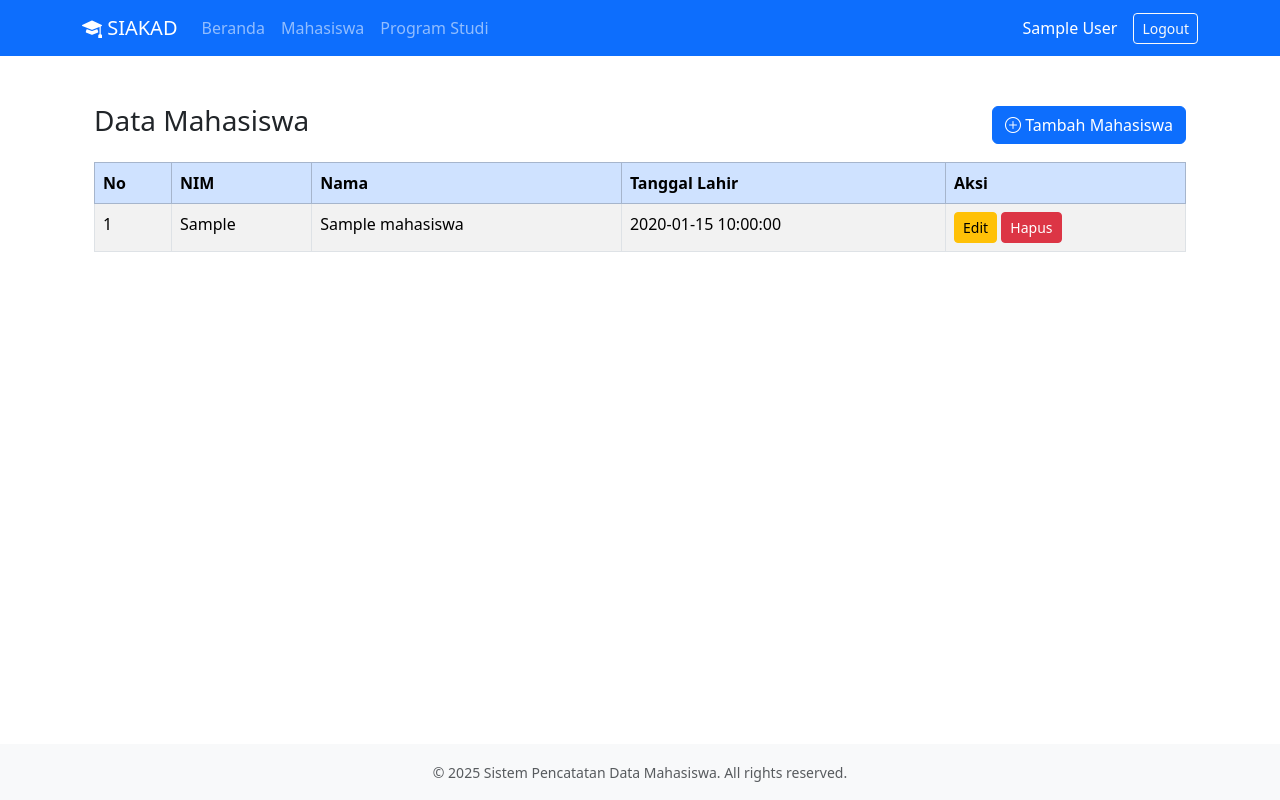
After one commit to Naufal1-ai/pencatatan-data-mahasiswa-, a PHP site: page /mahasiswa/index.php in a window 1280 px wide. The commit adds this page. Run offline with PHP 8.4, Linux system fonts and the light colour scheme; the visitor is signed in with stand-in values (Sample User, id 1); tables that the repository leaves empty or names only in its code hold one stand-in row (values such as "Sample post").

Commit message:
perbaikan data mahasiswa dan prodi

```diff
--- a/koneksi.php
+++ b/koneksi.php
@@ -1,10 +1,10 @@
 <?php
-$host = "localhost";
-$user = "root";
-$pass = "";
-$db   = "db_akademik";
-
-$koneksi = mysqli_connect($host, $user, $pass, $db);
+$koneksi = mysqli_connect(
+    "localhost",
+    "root",
+    "",
+    "db_akademik"
+);
 
 if (!$koneksi) {
     die("Koneksi gagal: " . mysqli_connect_error());
--- a/layout/header.php
+++ b/layout/header.php
@@ -1,30 +1,37 @@
 <?php
-// Cek apakah session sudah dimulai
 if (session_status() === PHP_SESSION_NONE) {
     session_start();
 }
 
-// Cek apakah user sudah login
+// Proteksi login
 if (!isset($_SESSION['login']) || $_SESSION['login'] !== true) {
-    // Tentukan path ke login.php berdasarkan lokasi file saat ini
     $current_path = dirname($_SERVER['SCRIPT_NAME']);
-    if (strpos($current_path, '/mahasiswa') !== false || strpos($current_path, '/prodi') !== false) {
+
+    if (
+        strpos($current_path, '/mahasiswa') !== false ||
+        strpos($current_path, '/program_studi') !== false
+    ) {
         $login_path = '../login.php';
     } else {
         $login_path = 'login.php';
     }
+
     header('Location: ' . $login_path);
     exit();
 }
 
-// Set default title jika tidak ada
+// Default title
 if (!isset($title)) {
     $title = "Sistem Pencatatan Data Mahasiswa";
 }
 
-// Tentukan base path untuk navigasi
+// Base path navbar
 $current_path = dirname($_SERVER['SCRIPT_NAME']);
-if (strpos($current_path, '/mahasiswa') !== false || strpos($current_path, '/prodi') !== false) {
+
+if (
+    strpos($current_path, '/mahasiswa') !== false ||
+    strpos($current_path, '/program_studi') !== false
+) {
     $base_path = '..';
 } else {
     $base_path = '.';
@@ -36,50 +43,40 @@ if (strpos($current_path, '/mahasiswa') !== false || strpos($current_path, '/pro
 <head>
     <meta charset="utf-8">
     <meta name="viewport" content="width=device-width, initial-scale=1">
-    <title><?php echo htmlspecialchars($title); ?></title>
+    <title><?= htmlspecialchars($title) ?></title>
     <link href="https://cdn.jsdelivr.net/npm/bootstrap@5.3.2/dist/css/bootstrap.min.css" rel="stylesheet">
     <link rel="stylesheet" href="https://cdn.jsdelivr.net/npm/bootstrap-icons@1.11.3/font/bootstrap-icons.min.css">
 </head>
 
 <body class="d-flex flex-column min-vh-100">
 
-    <!-- Navbar -->
     <nav class="navbar navbar-expand-lg navbar-dark bg-primary">
-        <div class="container-fluid">
-            <a class="navbar-brand" href="<?php echo $base_path; ?>/index.php">
+        <div class="container">
+            <a class="navbar-brand" href="<?= $base_path ?>/index.php">
                 <i class="bi bi-mortarboard-fill"></i> SIAKAD
             </a>
-            <button class="navbar-toggler" type="button" data-bs-toggle="collapse" data-bs-target="#navbarNav">
-                <span class="navbar-toggler-icon"></span>
-            </button>
-            <div class="collapse navbar-collapse" id="navbarNav">
+
+            <div class="collapse navbar-collapse show">
                 <ul class="navbar-nav me-auto">
                     <li class="nav-item">
-                        <a class="nav-link" href="<?php echo $base_path; ?>/index.php">
-                            <i class="bi bi-house"></i> Beranda
-                        </a>
+                        <a class="nav-link" href="<?= $base_path ?>/index.php">Beranda</a>
                     </li>
                     <li class="nav-item">
-                        <a class="nav-link" href="<?php echo $base_path; ?>/mahasiswa/index.php">
-                            <i class="bi bi-people"></i> Mahasiswa
-                        </a>
+                        <a class="nav-link" href="<?= $base_path ?>/mahasiswa/index.php">Mahasiswa</a>
                     </li>
                     <li class="nav-item">
-                        <a class="nav-link" href="<?php echo $base_path; ?>/program_studi/index.php">
-                            <i class="bi bi-book"></i> Program Studi
-                        </a>
+                        <a class="nav-link" href="<?= $base_path ?>/program_studi/index.php">Program Studi</a>
                     </li>
                 </ul>
-                <div class="d-flex align-items-center text-white">
-                    <i class="bi bi-person-circle me-2"></i>
-                    <span class="me-3"><?php echo htmlspecialchars($_SESSION['nama_lengkap']); ?></span>
-                    <a href="<?php echo $base_path; ?>/logout.php" class="btn btn-outline-light btn-sm">
-                        <i class="bi bi-box-arrow-right"></i> Logout
-                    </a>
-                </div>
+
+                <span class="text-white me-3">
+                    <?= htmlspecialchars($_SESSION['nama_lengkap']) ?>
+                </span>
+                <a href="<?= $base_path ?>/logout.php" class="btn btn-outline-light btn-sm">
+                    Logout
+                </a>
             </div>
         </div>
     </nav>
 
-    <!-- Main Content Start -->
-    <main class="flex-fill">
+    <main class="flex-fill container mt-4">
--- /dev/null
+++ b/mahasiswa/index.php
@@ -0,0 +1,58 @@
+<?php
+error_reporting(E_ALL);
+ini_set('display_errors', 1);
+
+$title = "Data Mahasiswa";
+require '../layout/header.php';
+require '../koneksi.php';
+?>
+
+<div class="container mt-4">
+    <div class="d-flex justify-content-between align-items-center mb-3">
+        <h3>Data Mahasiswa</h3>
+        <a href="tambah.php" class="btn btn-primary">
+            <i class="bi bi-plus-circle"></i> Tambah Mahasiswa
+        </a>
+    </div>
+
+    <table class="table table-bordered table-striped">
+        <thead class="table-primary">
+            <tr>
+                <th>No</th>
+                <th>NIM</th>
+                <th>Nama</th>
+                <th>Tanggal Lahir</th>
+                <th>Aksi</th>
+            </tr>
+        </thead>
+        <tbody>
+            <?php
+            $query = mysqli_query($koneksi, "SELECT * FROM mahasiswa");
+            $no = 1;
+
+            if (mysqli_num_rows($query) == 0) {
+                echo "<tr><td colspan='5' class='text-center'>Data belum ada</td></tr>";
+            } else {
+                while ($row = mysqli_fetch_assoc($query)) {
+            ?>
+                    <tr>
+                        <td><?= $no++ ?></td>
+                        <td><?= htmlspecialchars($row['nim']) ?></td>
+                        <td><?= htmlspecialchars($row['nama_mhs']) ?></td>
+                        <td><?= htmlspecialchars($row['tgl_lahir']) ?></td>
+                        <td>
+                            <a href="edit.php?nim=<?= $row['nim'] ?>" class="btn btn-warning btn-sm">Edit</a>
+                            <a href="delete.php?nim=<?= $row['nim'] ?>"
+                                class="btn btn-danger btn-sm"
+                                onclick="return confirm('Yakin hapus data?')">Hapus</a>
+                        </td>
+                    </tr>
+            <?php
+                }
+            }
+            ?>
+        </tbody>
+    </table>
+</div>
+
+<?php require '../layout/footer.php'; ?>
```
Also changed, not shown: program_studi/delete.php (added, +8 -0 lines), program_studi/edit.php (+65 -10 lines), program_studi/index.php (+37 -58 lines), program_studi/tambah.php (added, +23 -0 lines).
